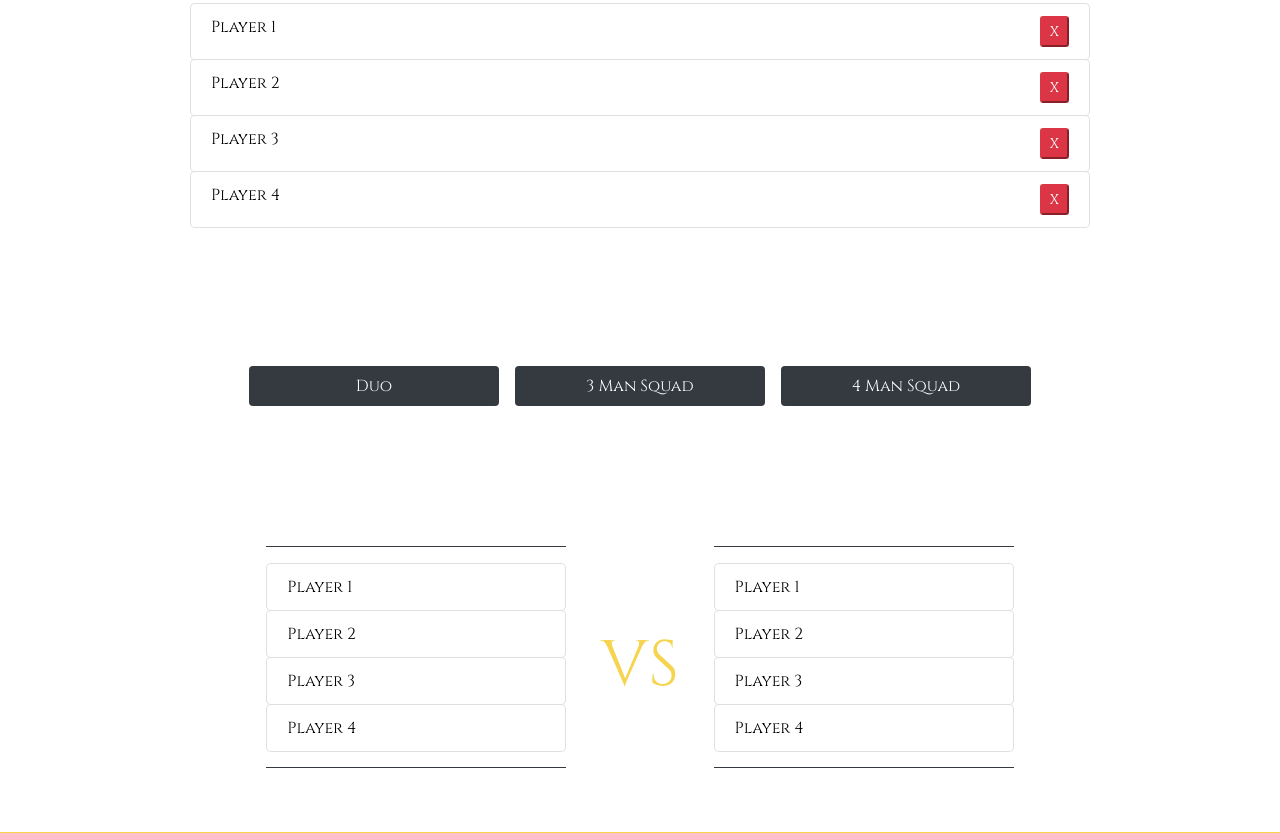
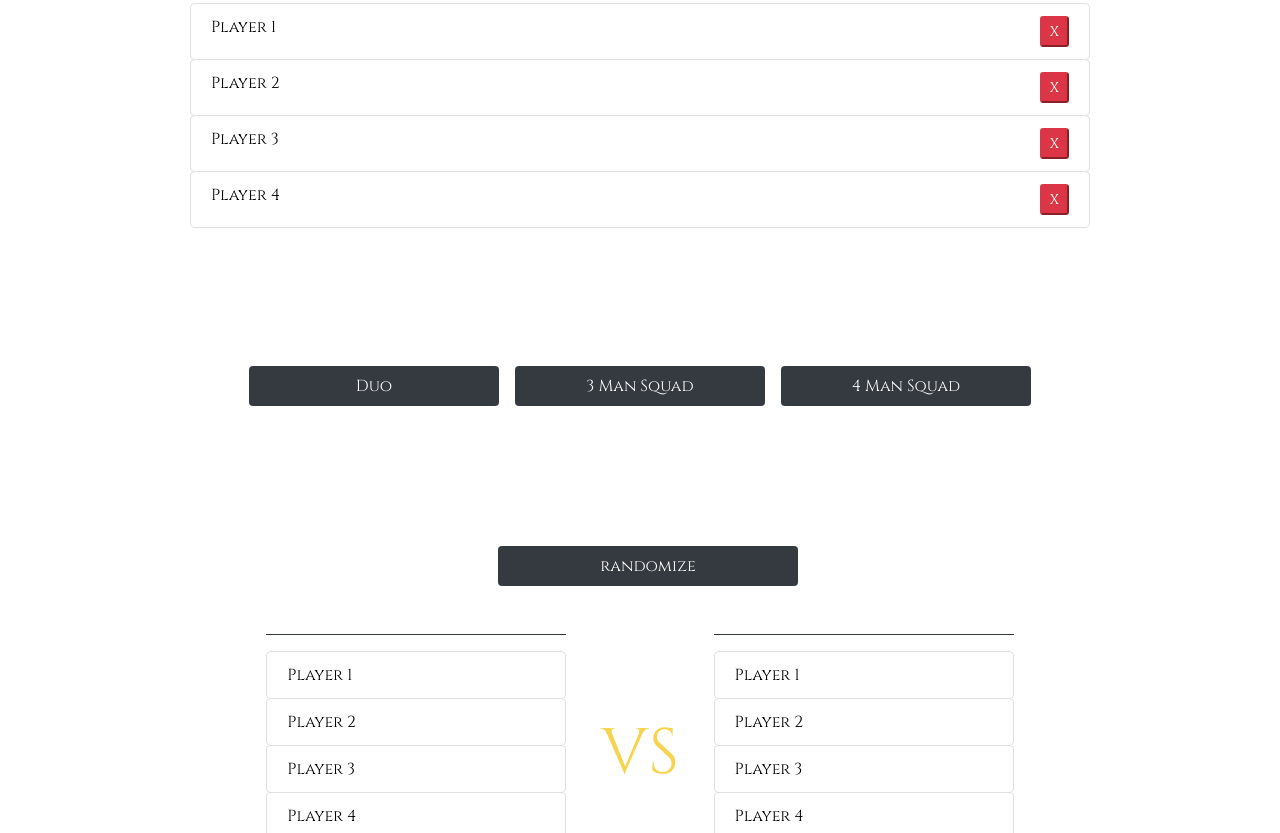
Before and after one commit to WictorNisa/tilted-royals, a plain HTML site: page index.html in a window 1280 px wide. Shown: the part 611-1444 px from the top of the page. Drawn offline with Linux system fonts and the light colour scheme.

Commit message:
layout done

```diff
--- a/css/main.css
+++ b/css/main.css
@@ -14,6 +14,7 @@ textarea, input {
   outline: none;
  }
 
+button:focus {outline:0;}
 /* HEADER SECTION */
 
 .main-wrapper {
@@ -130,6 +131,7 @@ input[type=text] {
   border: 2px solid black;
   transform: scale(1.1);
 }
+
 
 .main-content {
   display: flex;
@@ -264,6 +266,26 @@ ul {
   transition: transform 0.50s;
 }
 
+#rando {
+  width: 300px;
+  color: #fff;
+  background-color: #343a40;
+  border-color: #343a40;
+  font-weight: 400;
+  text-align: center;
+  border: 1px solid transparent;
+  padding: .5rem .75rem;
+  font-size: 1rem;
+  border-radius: .25rem;
+  margin-left: 1em;
+}
+
+#rando:active {
+  background-color: #343a40;
+  color: #F6D44F;
+  border: 2px solid #F6D44F;
+}
+
 #fourMan:hover{
   background-color: #343a40;
   color: black;
@@ -296,6 +318,13 @@ ul {
   align-items: center;
 }
 
+.rando-contain{
+  display: flex;
+  justify-content: center;
+  align-items: center;
+  margin-bottom: 3em;
+}
+
 .footo {
   border-top: 2px solid #F6D44F;
   background: #0F2027;  /* fallback for old browsers */
@@ -310,6 +339,7 @@ p {
   text-align: center;
   align-items: center;
   color: #F6D44F;
+
 }
 
 #lal {
--- a/index.html
+++ b/index.html
@@ -15,7 +15,7 @@
         </header>
           <div class="container-one">
             <div class="main-content">
-              <h1>Who are playing?</h1>
+              <h1>Who is playing?</h1>
               <form id="addForm">
                 <input type="text" class="formInput" id="item">
                 <div class="centerButton">
@@ -36,8 +36,13 @@
           <button id="threeMan">3 Man Squad</button>
           <button id="fourMan">4 Man Squad</button>
         </div>
+
+
       <section class="container-two">
         <!-- <div class="team-splits"> -->
+        <div class="rando-contain" id="rando-contain">
+          <button id="rando">randomize</button>
+        </div>
 
           <div class="fourman-squad">
             <div class="team-border">
```
